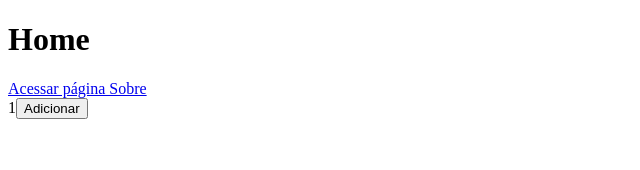
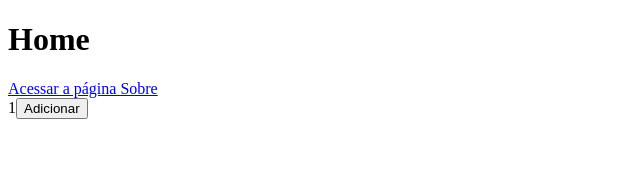
Before and after one commit to cabraldasilvac/ideia-unica, a Next.js app: page / in a window 1280 px wide. Shown: the top 170 px of the page, without its empty margins (0-640 px from the left). Built offline with nearby package versions, Linux system fonts and the light colour scheme.

Commit message:
my version 1.5

```diff
--- a/pages/index.js
+++ b/pages/index.js
@@ -4,7 +4,7 @@ import Link from 'next/link';
 function Home(){
     return(<div><h1>Home</h1>
     <Link href="/sobre">
-        <a>Acessar página Sobre</a>
+        <a>Acessar a página Sobre</a>
         </Link>
         <br/><Contador />
     </div>)
```
